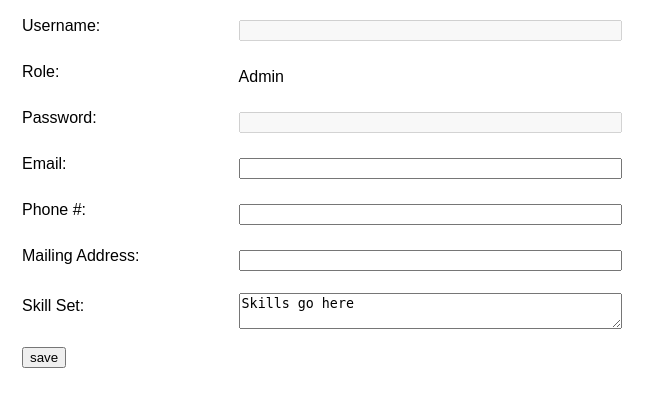
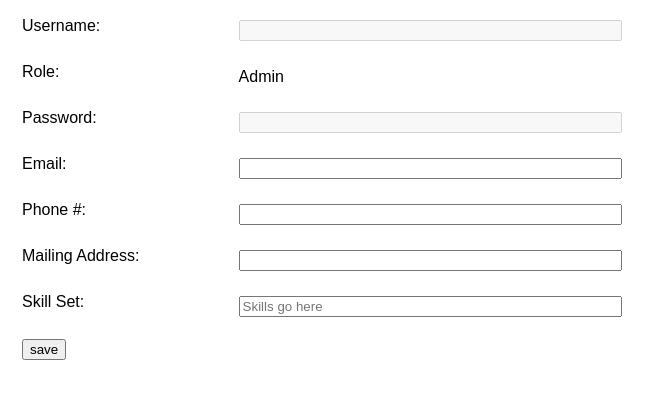
Before and after one commit to eJamison4/Lab2Group2_Project, a Django app: page /my_acc_info/ in a window 1280 px wide. Shown: the part 190-597 px from the top of the page, without its empty margins (0-663 px from the left). Run offline with Django 5.2, Linux system fonts and the light colour scheme.

Commit message:
Changed skill input to be a form input

```diff
--- a/templates/my_acc_info.html
+++ b/templates/my_acc_info.html
@@ -78,7 +78,7 @@
                 <label for="address">Mailing Address:</label>
                 <input class="u_info" type="text" name="homeAddress" id="address" value="{{ u.homeAddress }}"><br/>
                 <label for="skills">Skill Set:</label>
-                <textarea class="u_info" id="skills">Skills go here</textarea><br/>
+                <input type="text" class="u_info" maxlength="256" id="skills" value="" placeholder="Skills go here"/><br/>
             </div>
             <button>save</button>
         </form>
```
